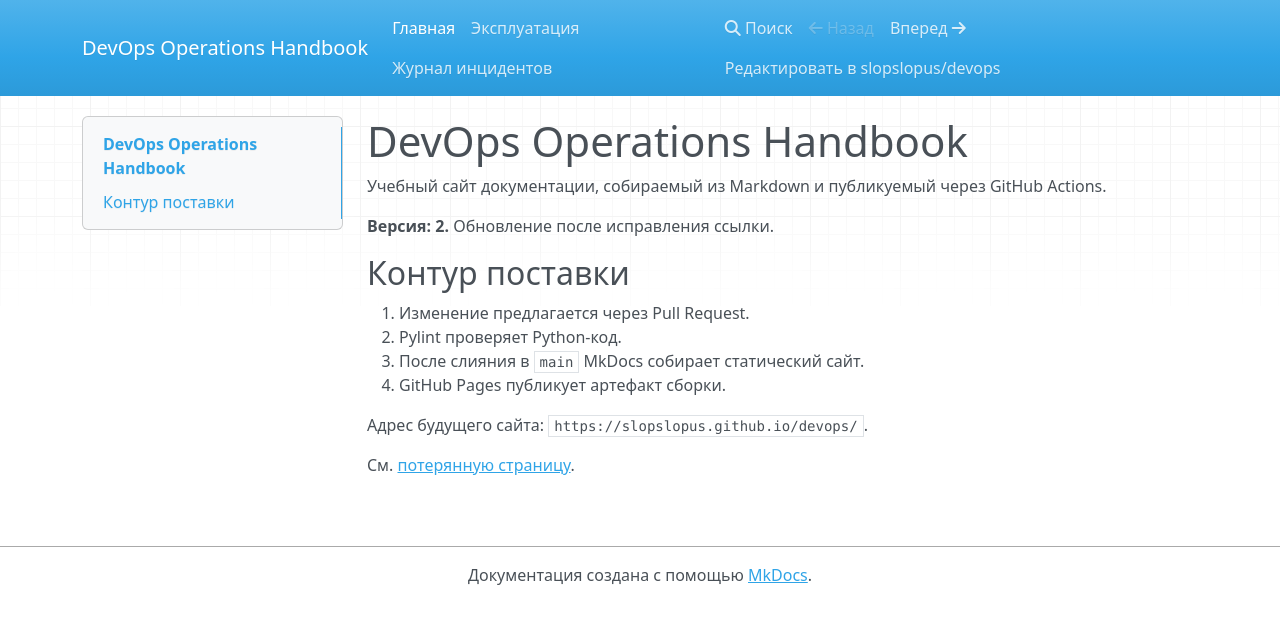
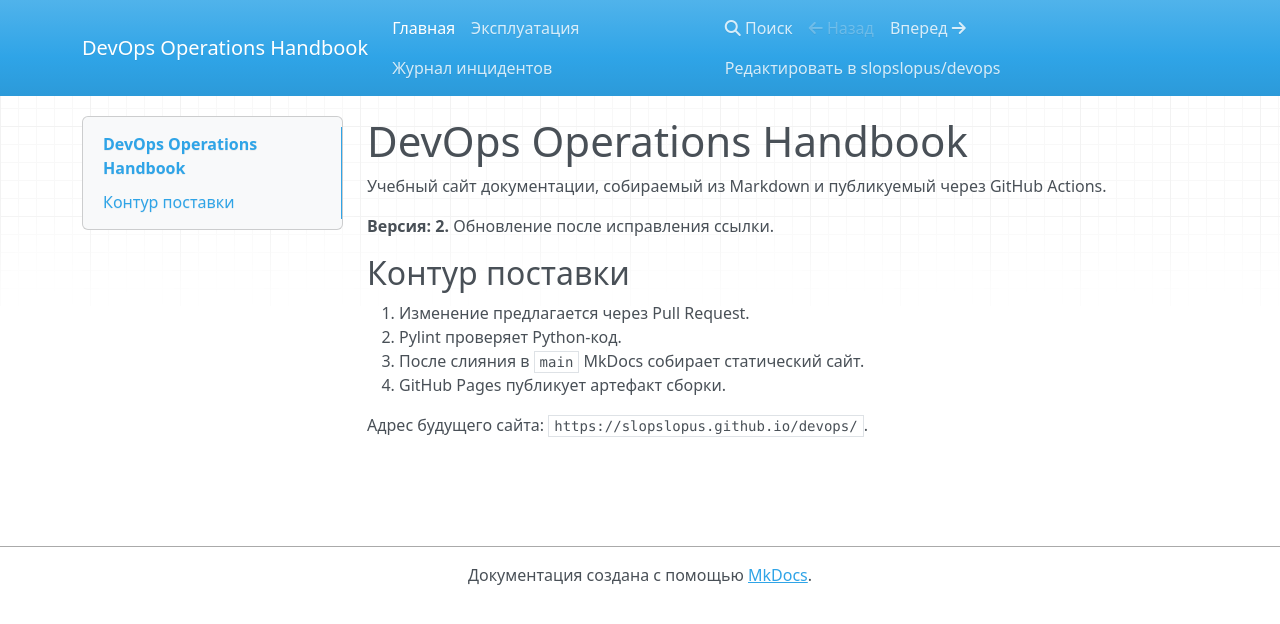
Before and after one commit to slopslopus/devops, an MkDocs documentation site: the page built from docs/index.md, in a window 1280 px wide. Shown: the top 624 px of the page. Built offline with MkDocs 1.6.1, drawn with Linux system fonts in a browser that asks for light colours; nearby versions of some CDN libraries.

Commit message:
docs: remove control broken link

```diff
--- a/docs/index.md
+++ b/docs/index.md
@@ -12,5 +12,3 @@
 4. GitHub Pages публикует артефакт сборки.
 
 Адрес будущего сайта: `https://slopslopus.github.io/devops/`.
-
-См. [потерянную страницу](missing-page.md).
```
